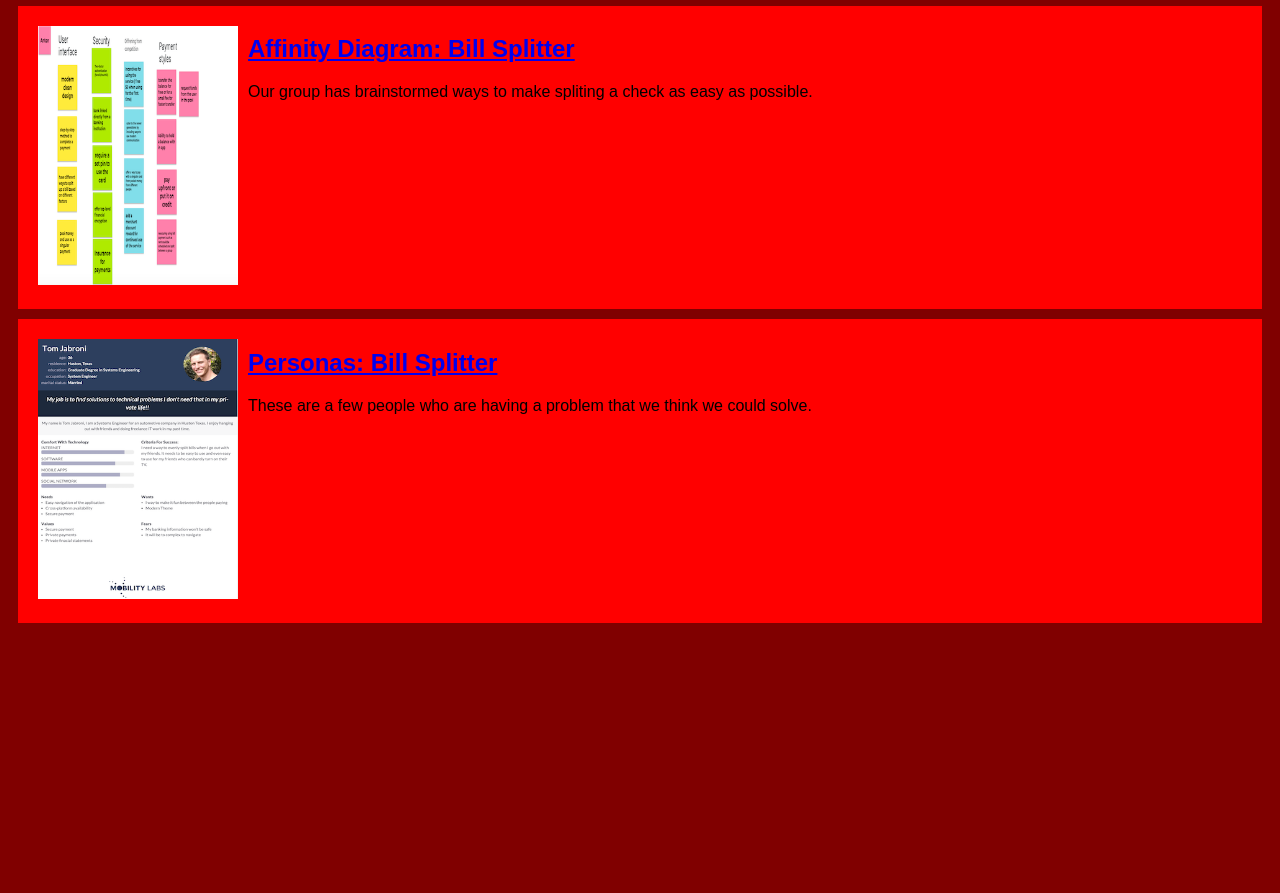
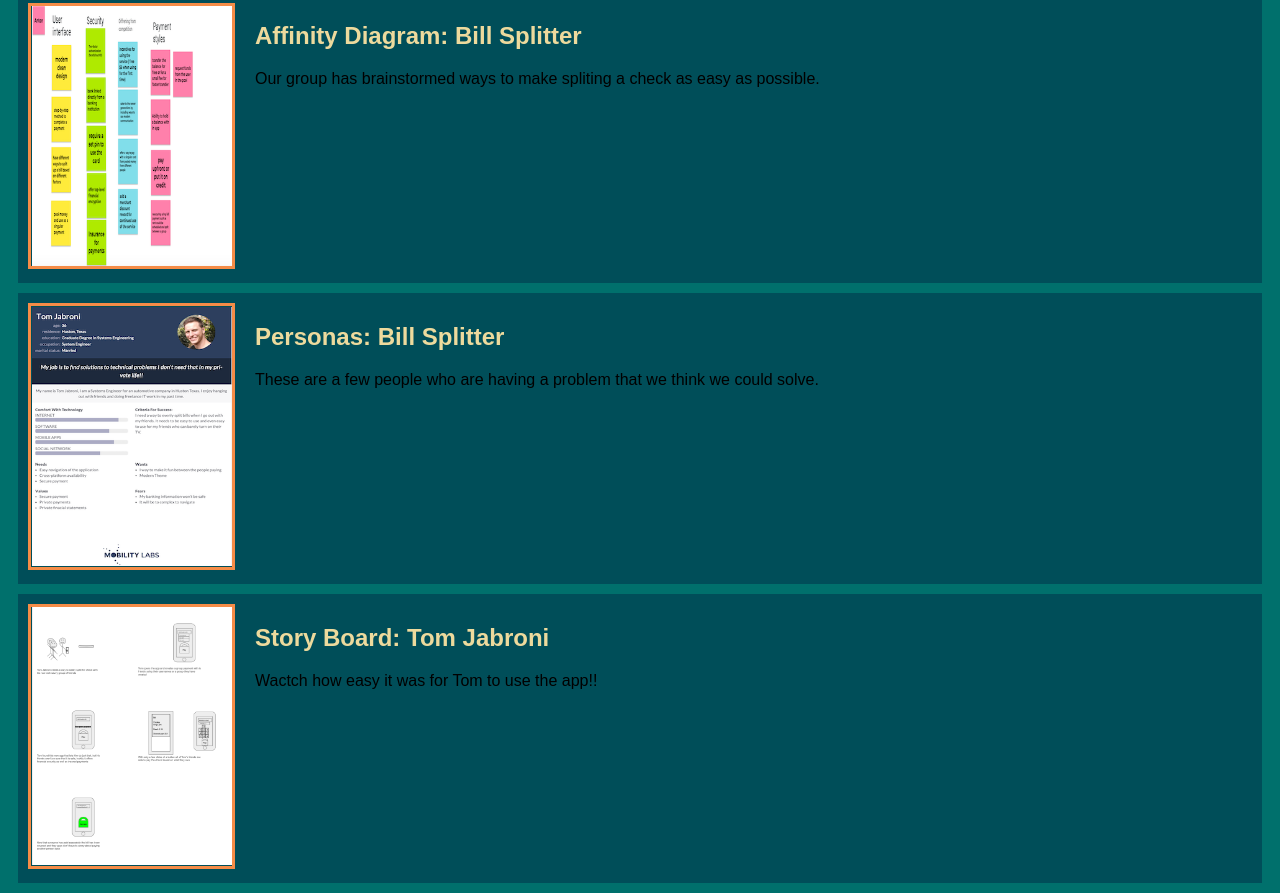
Before and after one commit to ajaarni/ajaarni.github.io, a plain HTML site: page index.html in a window 1280 px wide. Shown: the part 388-1281 px from the top of the page. Before the commit the page ends 1021 px from the top, so only its background shows below. Drawn offline with Linux system fonts and the light colour scheme.

Commit message:
Add files via upload

```diff
--- a/index.html
+++ b/index.html
@@ -36,6 +36,16 @@
                    These are a few people who are having a problem that we think we could solve.
                 </p>
             </section>
+         </section>
+            <section class="assignment">
+                <a href="Files/storyboard.pdf"><img src="images/storyboard.png"></a>
+                <section class= "ass-details">
+                    <a href="Files/storyboard.pdf"><h2>Story Board: Tom Jabroni</h2></a>
+                    <p>
+                       Wactch how easy it was for Tom to use the app!!
+                    </p>
+                </section>
+            </section>
         </section>
 
 
--- a/styles.css
+++ b/styles.css
@@ -1,20 +1,26 @@
 body{
-background:maroon;
+background:#00706C;
 font-family: Arial, Helvetica, sans-serif;
 }
 .assignment{
     display:flex;
     padding:10px;
     margin: 10px;
-    background-color: red;
+    background-color: #004E59;
 }
 .assignment img {
     width: 200px;
-    padding: 10px;
+    padding: .5px;
+    border: 3px solid #F58C47;
+    margin-right: 20px;
 }
 
 
 h1{
-    color: darkblue;
+    color:#F06E3E;
     text-align: center;
 }
+a{
+    text-decoration: none;
+    color: #EDDA9D;
+}
```
Also changed, not shown: images/storyboard.png (added), 1 other file.
